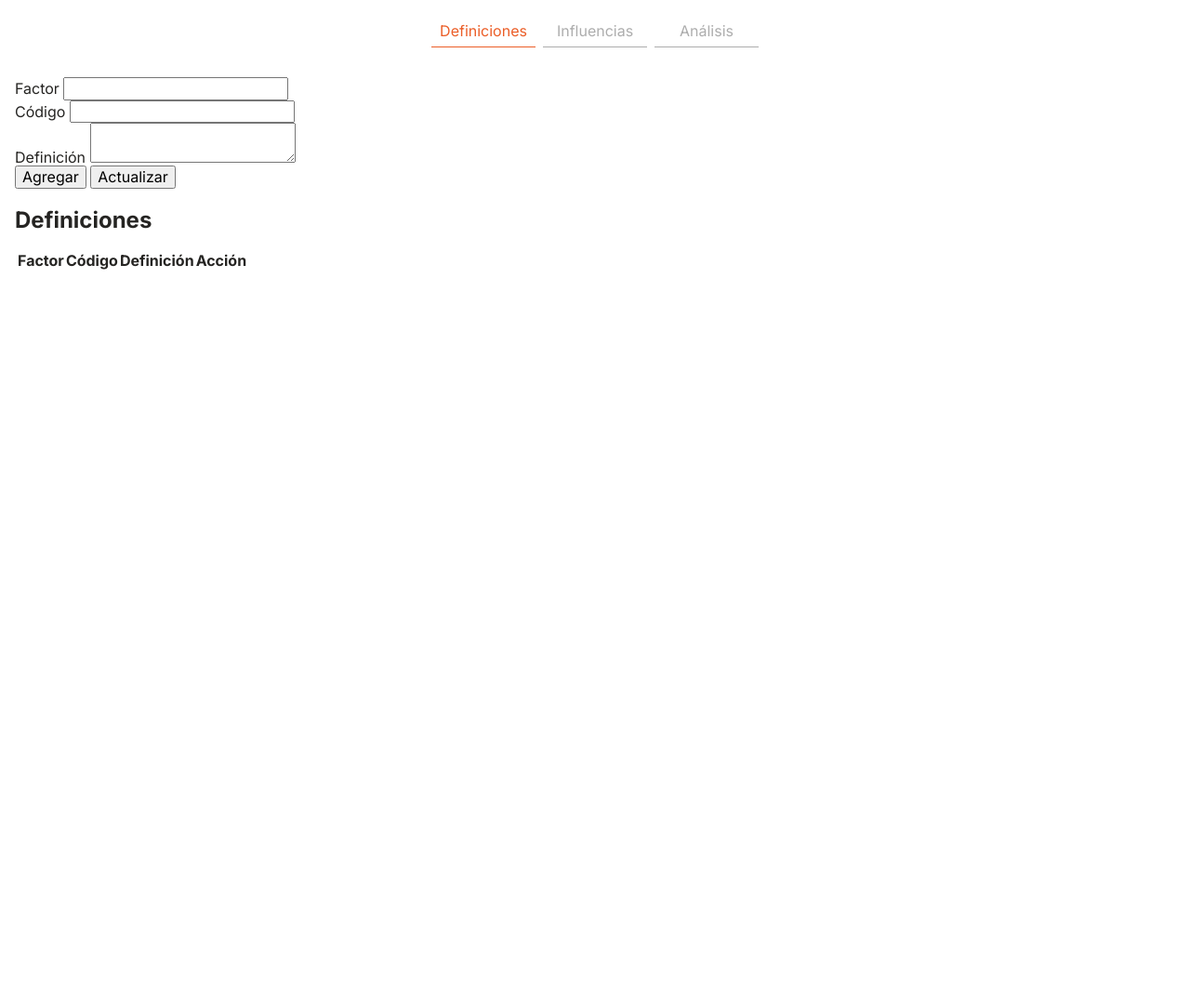
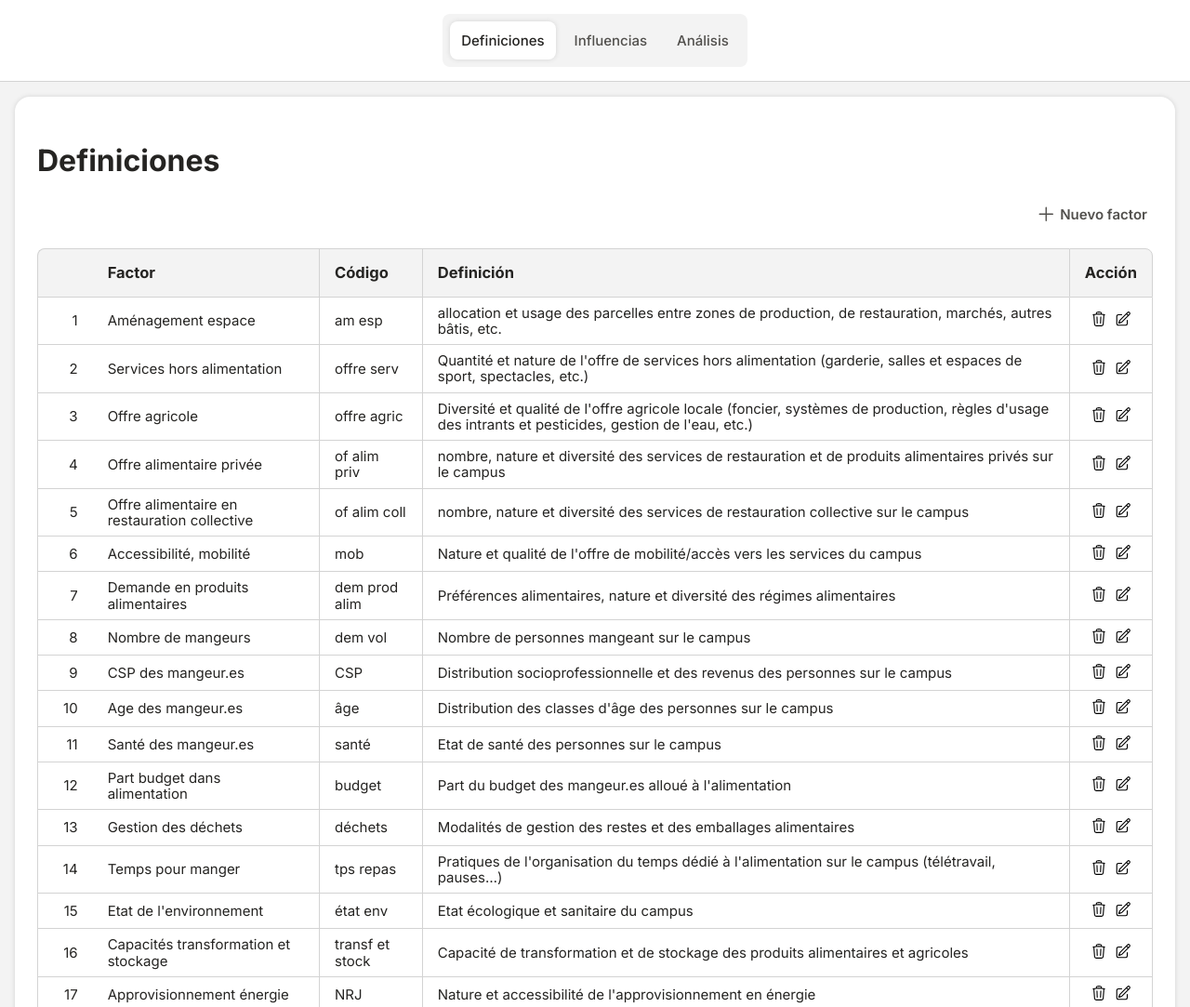
Before and after one commit to b3m3bi/app_PPA, a plain HTML site: page index.html in a window 1280 px wide. Shown: the top 1083 px of the page at 93% size. Before the commit the page ends 800 px from the top, so only its background shows below. Drawn offline with nearby package versions, Linux system fonts and the light colour scheme.

Commit message:
add basic style and modal functionality to definition table

```diff
--- a/index.html
+++ b/index.html
@@ -26,8 +26,11 @@
     </nav>
     <main>
         <div class="tab1">
-            <div class="definitions-form-container">
-                <div>
+            <div id="definition-form-modal">
+                <div class="form-container">
+                    <span class="close-btn">&times;</span>
+                    <h3>Agregar factor</h3>
+                    <div class="input-label">
                         <label for="factor">Factor</label>
                         <input type="text" id="factor" name="factor">
                     </div>
@@ -39,12 +42,24 @@
                         <label for="definition">Definición</label>
                         <textarea id="definition"></textarea>
                     </div>
-                <button id="add-btn">Agregar</button>
-                <button id="update-btn">Actualizar</button>
+                    <button id="add-definition-btn" class="btn">Agregar</button>
+                    <button id="update-definition-btn" class="btn">Actualizar</button>
+                </div>
             </div>
 
             <div class="container">
                 <h2>Definiciones</h2>
+
+
+                <div class="options-container">
+                    <button id="new-definition-btn">
+                        <svg xmlns="http://www.w3.org/2000/svg" fill="none" viewBox="0 0 24 24" stroke-width="1.5" stroke="currentColor" class="size-6">
+                            <path stroke-linecap="round" stroke-linejoin="round" d="M12 4.5v15m7.5-7.5h-15" />
+                        </svg>
+                        <span>Nuevo factor</span>
+                    </button>
+                </div>
+
                 <table id="definition-table">
                     <thead>
                         <tr>
--- a/styles/style.css
+++ b/styles/style.css
@@ -1,13 +1,18 @@
 :root {
     font-family: 'Inter', sans-serif;
+    font-size: 15px;
 
     --col-light-main: #ffffff;
-    --col-light-second: #d3d3d3;
-    --col-light-third: #adadad;
+    --col-light-second: #f3f3f3;
+    --col-light-third: #d3d3d3;
+    --col-light-fourth: #adadad;
     --col-dark-main: #252422;
-    --col-dark-second: #403D39;
+    --col-dark-second: #52504d;
     --col-highlight-main: #EB5E28;
-    --col-highlight-second: #eb5f2836;
+    --col-highlight-second: #e28e6d;
+    --col-highlight-third: #c24d1f;
+
+    --col-light-shadow: #d3d3d3;
 }
 
 body {
@@ -32,53 +37,59 @@ main > div {
 #tab1:checked ~ nav>ul>li>label[for='tab1'],
 #tab2:checked ~ nav>ul>li>label[for='tab2'],
 #tab3:checked ~ nav>ul>li>label[for='tab3'] {
-    color: var(--col-highlight-main);
-    border-bottom: 1px solid var(--col-highlight-main);
+    background-color: var(--col-light-main);
+    padding: 12px;
+    border-radius: 8px;
+    color: var(--col-dark-main);
+    box-shadow: 0 0 5px var(--col-light-shadow);
 }
 
 nav>ul>li {
     list-style: none;
     display: block;
     text-align: center;
+    font-weight: 500;
 }
 
 nav>ul>li>label {
+    padding: 12px;
+    border-radius: 8px;
     display: block;
-    width: 96px;
-    padding: 8px;
-    border-bottom: 1px solid var(--col-light-third);
-    color: var(--col-light-third)
+    color: var(--col-dark-second)
 }
 
 nav>ul>li>label:hover {
     cursor: pointer;
-    background-color: var(--col-highlight-second);
+    background-color: var(--col-light-third);
 }
 
 nav ul {
-    padding: 0;
     display: flex;
     flex-direction: row;
     justify-content: center;
     gap: 8px;
+
+    background-color: var(--col-light-second);
+    padding: 8px;
+    border-radius: 8px;
 }
 
-
-
-table {
-    border-collapse: collapse;
-}
-
-td {
-    border-top: 1px solid rgb(218, 218, 218);
+nav {
+    display: flex;
+    flex-direction: row;
+    justify-content: center;
+    border-bottom: 1px solid var(--col-light-third);
 }
 
 
 main {
     padding: 16px;
+    display: flex;
+    justify-content: center;
+    background-color: var(--col-light-second);
 }
 
-@media (max-width: 430px) {
+@media (max-width: 600px) {
     #definition-table thead{
         display: none;
     }
@@ -118,3 +129,234 @@ main {
     }
 
 }
+
+.container {
+    background-color: var(--col-light-main);
+    padding: 24px;
+    border-radius: 16px;
+    box-shadow: 0 0 5px var(--col-light-shadow);
+}
+
+
+#definition-table {
+    margin-top: 24px;
+    max-width: 1400px;
+
+    border-collapse: separate;
+    border-spacing: 0;
+    /* border: 1px solid var(--col-light-third); */
+    border-radius: 8px;
+}
+
+#definition-table th,
+#definition-table td {
+    border-left: 1px solid var(--col-light-third);
+    border-bottom: 1px solid var(--col-light-third);
+
+    background-color: var(--col-light-main);
+}
+
+#definition-table th:last-child,
+#definition-table td:last-child {
+    border-right: 1px solid var(--col-light-third);
+}
+
+#definition-table th {
+    border-top: 1px solid var(--col-light-third);
+    background-color: var(--col-light-second);
+    padding: 16px;
+    text-align: start;
+    font-size: 1.1rem;
+}
+
+
+#definition-table th:first-child {
+    border-top-left-radius: 8px;
+}
+
+#definition-table th:last-child {
+    border-top-right-radius: 8px;
+}
+
+#definition-table tr:last-child > td:first-child {
+    border-bottom-left-radius: 8px;
+}
+
+#definition-table tr:last-child > td:last-child {
+    border-bottom-right-radius: 8px;
+}
+
+#definition-table td:first-child,
+#definition-table th:first-child  {
+    border-right: none;
+    text-align: end;
+    padding-left: 24px;
+}
+
+#definition-table td:nth-child(2),
+#definition-table th:nth-child(2) {
+    border-left: none;
+}
+
+#definition-table td {
+    padding: 8px 16px;
+}
+
+
+h2 {
+    font-size:xx-large;
+}
+
+
+#definition-form-modal {
+    display: none;
+    position: fixed;
+    top: 0;
+    left: 0;
+    z-index: 1;
+    width: 100%;
+    height: 100%;
+    background-color: rgba(0,0,0,0.4);
+}
+
+.form-container {
+    background-color: var(--col-light-main);
+
+    width: 400px;
+    /* height: 600px; */
+
+
+    padding: 24px;
+    border-radius: 16px;
+    box-shadow: 0 0 5px var(--col-dark-second);
+
+    display: flex;
+    flex-direction: column;
+    gap: 16px;
+
+    position: absolute;
+    top: 50%;
+    left: 50%;
+    transform: translate(-50%, -50%);
+}
+
+.form-container > div {
+    display: flex;
+    flex-direction: column;
+    gap: 8px;
+}
+
+.form-container label {
+    font-weight: 600;
+}
+
+input[type="text"],
+textarea {
+    padding: 8px;
+    border-radius: 8px;
+    border: 1px solid var(--col-light-shadow);
+}
+
+textarea {
+    height: 12rem;
+    resize: none;
+}
+
+
+.close-btn {
+    font-size: 2rem;
+    position: absolute;
+    right: 16px;
+    top: 8px;
+    color: var(--col-light-fourth);
+}
+
+.close-btn:hover {
+    cursor: pointer;
+    color: var(--col-dark-main);
+}
+
+.form-container  h3 {
+    font-size: 1.5rem;
+    margin-top: 0;
+}
+
+#new-definition-btn {
+    color: var(--col-dark-second);
+    background-color: var(--col-light-main);
+    font-weight: 600;
+    border: none;
+
+    display: flex;
+    align-items: center;
+    gap: 4px;
+}
+
+#new-definition-btn:hover {
+    color: var(--col-highlight-main);
+    cursor: pointer;
+}
+
+#new-definition-btn svg {
+    height: 1.5rem;
+}
+
+hr {
+    border-top: 1px solid var(--col-light-fourth);
+    border-bottom: none;
+}
+
+.options-container {
+    margin-top: 24px;
+    display: flex;
+    justify-content: flex-end;
+}
+
+
+/* only display them when needed */
+#add-definition-btn,
+#update-definition-btn {
+    display: none;
+}
+
+.btn {
+    margin-top: 1rem;
+    padding: 8px;
+
+    background-color: var(--col-highlight-main);
+    border: 1px solid var(--col-highlight-second);
+    border-radius: 8px;
+    box-shadow: 0 0 4px var(--col-light-shadow);
+
+    color: var(--col-light-main);
+    font-weight: 500;
+}
+
+.btn:hover {
+    cursor: pointer;
+    background-color: var(--col-highlight-third);
+}
+
+
+.action-btn > svg {
+    width: 1.2rem;
+    height: 1.2rem;
+}
+
+.action-btn:hover {
+    color: var(--col-highlight-main);
+    cursor: pointer;
+}
+
+.action-btn {
+    border: none;
+    padding: 0;
+    background-color: var(--col-light-main);
+}
+
+.center-cell {
+    display: flex;
+    justify-content: center;
+    align-items: center;
+    gap: 8px;
+}
```
Lines whose indentation alone changed are shown as unchanged.
